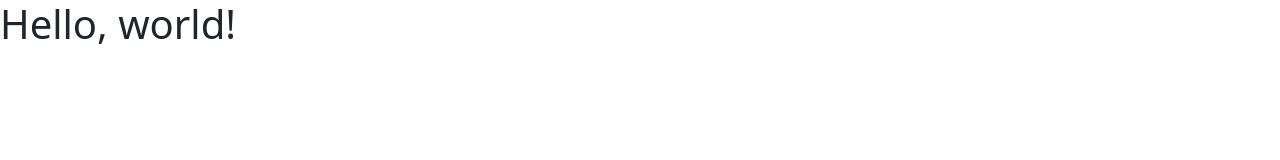
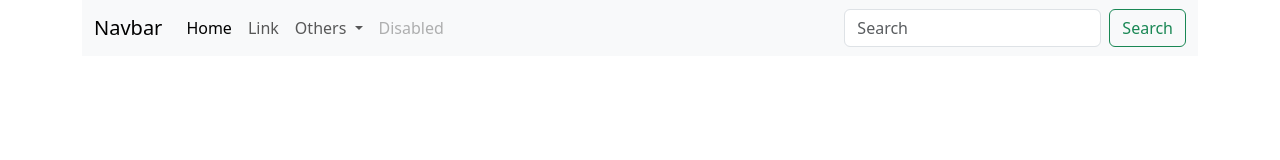
Before and after one commit to Showmandas/ADD2CART, a plain HTML site: page index.html in a window 1280 px wide. Drawn offline with nearby package versions, Linux system fonts and the light colour scheme.

Commit message:
font awesome setup and link up files

```diff
--- a/index.html
+++ b/index.html
@@ -5,9 +5,49 @@
     <meta name="viewport" content="width=device-width, initial-scale=1">
     <title>Bootstrap demo</title>
     <link href="https://cdn.jsdelivr.net/npm/bootstrap@5.3.0-alpha1/dist/css/bootstrap.min.css" rel="stylesheet" integrity="sha384-GLhlTQ8iRABdZLl6O3oVMWSktQOp6b7In1Zl3/Jr59b6EGGoI1aFkw7cmDA6j6gD" crossorigin="anonymous">
+    <script src="https://kit.fontawesome.com/d6aff4eabe.js" crossorigin="anonymous"></script>
+    <link rel="stylesheet" href="style.css">
   </head>
   <body>
-    <h1>Hello, world!</h1>
+    <div class="container">
+        <nav class="navbar navbar-expand-lg bg-body-tertiary">
+            <div class="container-fluid">
+              <a class="navbar-brand" href="#">Navbar</a>
+              <button class="navbar-toggler" type="button" data-bs-toggle="collapse" data-bs-target="#navbarSupportedContent" aria-controls="navbarSupportedContent" aria-expanded="false" aria-label="Toggle navigation">
+                <span class="navbar-toggler-icon"></span>
+              </button>
+              <div class="collapse navbar-collapse" id="navbarSupportedContent">
+                <ul class="navbar-nav me-auto mb-2 mb-lg-0">
+                  <li class="nav-item">
+                    <a class="nav-link active" aria-current="page" href="#">Home</a>
+                  </li>
+                  <li class="nav-item">
+                    <a class="nav-link" href="#">Link</a>
+                  </li>
+                  <li class="nav-item dropdown">
+                    <a class="nav-link dropdown-toggle" href="#" role="button" data-bs-toggle="dropdown" aria-expanded="false">
+                      Others
+                    </a>
+                    <ul class="dropdown-menu">
+                      <li><a class="dropdown-item" href="#">Sando Genji</a></li>
+                      <li><hr class="dropdown-divider"></li>
+                      <li><a class="dropdown-item" href="#">Dhoti</a></li>
+                    </ul>
+                  </li>
+                  <li class="nav-item">
+                    <a class="nav-link disabled">Disabled</a>
+                  </li>
+                </ul>
+                <form class="d-flex" role="search">
+                  <input class="form-control me-2" type="search" placeholder="Search" aria-label="Search">
+                  <button class="btn btn-outline-success" type="submit">Search</button>
+                </form>
+              </div>
+            </div>
+          </nav><!--/navbar-->
+    </div><!--/container-->
+
     <script src="https://cdn.jsdelivr.net/npm/bootstrap@5.3.0-alpha1/dist/js/bootstrap.bundle.min.js" integrity="sha384-w76AqPfDkMBDXo30jS1Sgez6pr3x5MlQ1ZAGC+nuZB+EYdgRZgiwxhTBTkF7CXvN" crossorigin="anonymous"></script>
+    <script src="app.js"></script>
   </body>
 </html>
--- a/style.css
+++ b/style.css
@@ -0,0 +1,6 @@
+@import url('https://fonts.googleapis.com/css2?family=Lato:ital,wght@0,400;0,700;0,900;1,700&display=swap');
+*::before,*::after{
+    margin: 0;
+    padding: 0;
+    box-sizing: border-box;
+}
```
